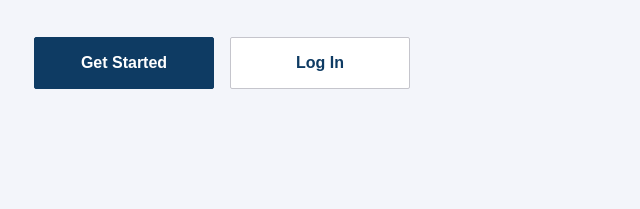
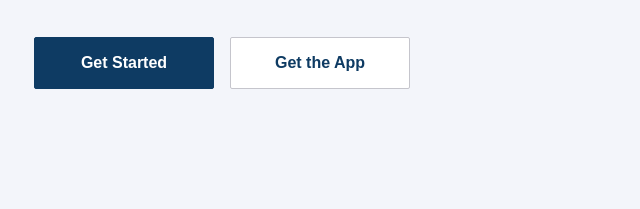
Before and after one commit to Soulware-IoT/landing, a website built with Vite: page index.html in a window 1280 px wide. Shown: the part 572-781 px from the top of the page, 94-734 px from the left. Built offline with nearby package versions, Linux system fonts and the light colour scheme.

Commit message:
feat: add firebase app distribution cta

```diff
--- a/hero/styles.css
+++ b/hero/styles.css
@@ -196,6 +196,7 @@
 
     #cta-buttons-wrapper {
         flex-direction: row;
+        flex-wrap: wrap;
         gap: 16px;
     }
 
--- a/i18n/dict.js
+++ b/i18n/dict.js
@@ -6,7 +6,7 @@ export const translations = {
         'hero.title': 'Preventing Catastrophes Before They Start.',
         'hero.description': 'Cocina360 streamlines your operations through digitalized internal controls and an integrated IoT network built for proactive risk management and rapid incident response.',
         'hero.btn.primary': 'Get Started',
-        'hero.btn.secondary': 'Log In',
+        'hero.btn.tertiary': 'Get the App',
         'nav.login': 'Log In',
         'nav.get_started': 'Get Started',
         'status.title': 'System Status',
@@ -110,7 +110,7 @@ export const translations = {
         'hero.title': 'Detén los incendios antes de que comiencen.',
         'hero.description': 'Cocina360 empodera tu emprendimiento mediante herramientas de digitalización de procesos de control interno y un sistema integrado de dispositivos inteligentes para prevenir y responder ante incidentes críticos.',
         'hero.btn.primary': 'Comenzar',
-        'hero.btn.secondary': 'Iniciar Sesión',
+        'hero.btn.tertiary': 'Obtener la App',
         'nav.login': 'Iniciar Sesión',
         'nav.get_started': 'Comenzar',
         'status.title': 'Estado del Sistema',
--- a/index.html
+++ b/index.html
@@ -61,7 +61,7 @@
                     incident response.</p>
                 <div id="cta-buttons-wrapper">
                     <a href="https://www.app.cocina360.soulware.site/register" class="cta-button primary-button" data-i18n="hero.btn.primary">Get Started</a>
-                    <a href="https://www.app.cocina360.soulware.site/login" class="cta-button secondary-button" data-i18n="hero.btn.secondary">Log In</a>
+                    <a href="https://appdistribution.firebase.dev/i/a919fc07799effda" class="cta-button secondary-button" target="_blank" rel="noopener noreferrer" data-i18n="hero.btn.tertiary">Get the App</a>
                 </div>
             </div>
             <div id="hero-image">
```
